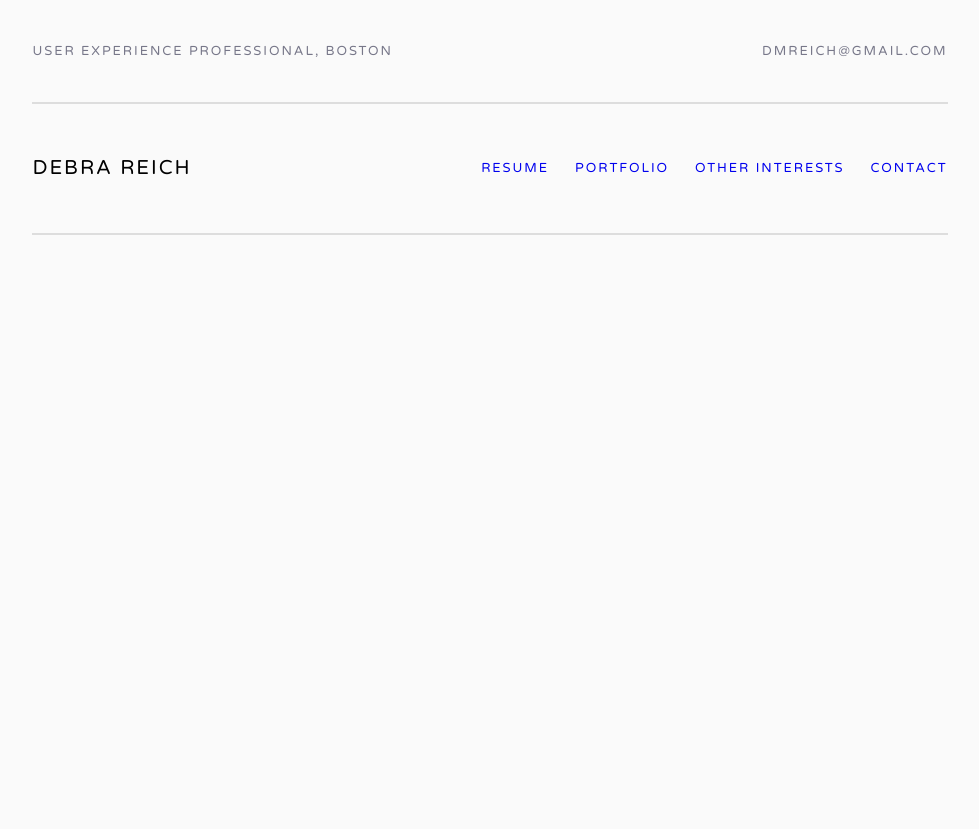
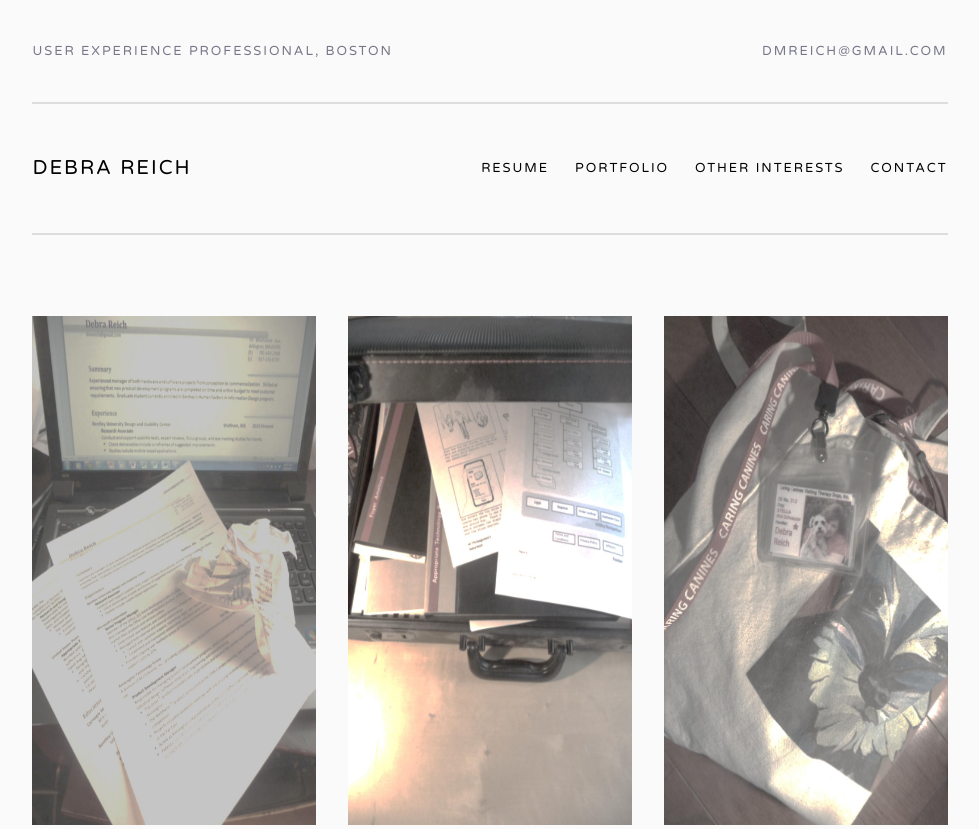
Before and after one commit to lizbur10/dmr-port, a website: page app/index.html in a window 1280 px wide. Shown: the top 829 px of the page, without its empty margins (150-1129 px from the left). Drawn offline with nearby package versions, Linux system fonts and the light colour scheme; files that its build step writes are made by us from their sources.

Commit message:
implemented a few changes suggested by stacy

```diff
--- a/app/index.html
+++ b/app/index.html
@@ -47,26 +47,26 @@
     </header>
 
     <div class="main-content">
-      <a href="resume.html"><section class="port-section">
+      <section class="port-section"><a href="resume.html">
         <div class="overlay">
           <h2>Resume</h2>
         </div>
         <img src="images/resume2.png" alt="debra's resume">
-      </section></a>
+      </a></section>
 
-      <a href="portfolio.html"><section class="port-section">
+      <section class="port-section"><a href="portfolio.html">
         <div class="overlay">
           <h2>Portfolio</h2>
         </div>
         <img src="images/portfolio2.png" alt="debra's portfolio">
-      </section></a>
+      </a></section>
 
-      <a href="other-interests.html"><section class="port-section">
+      <section class="port-section"><a href="other-interests.html">
         <div class="overlay">
           <h2>Other Interests</h2>
         </div>
         <img src="images/other3.png" alt="debra's other interests">
-      </section></a>
+      </a></section>
     </div>
 
     <footer>
--- a/app/styles/_globals.scss
+++ b/app/styles/_globals.scss
@@ -1,6 +1,5 @@
 html {
   box-sizing: border-box;
-  background: $gray-extra-light;
 }
 *, *:before, *:after {
   box-sizing: inherit;
@@ -20,11 +19,10 @@ body {
     color: $black;
     font-weight: normal;
   }
-  h1, h2 {
-    a {
-      text-decoration: none;
-      color: $black;
-    }
+
+  a {
+    text-decoration: none;
+    color: $black;
   }
   a.current {
     border-bottom: 2px solid $gray-light;
--- a/app/styles/_main-content.scss
+++ b/app/styles/_main-content.scss
@@ -21,7 +21,6 @@
     }
     &:hover {
       @include colorset();
-      border: 2px solid $gray-dark;
       &:hover h2 {
         display: block;
         color: white;
```
